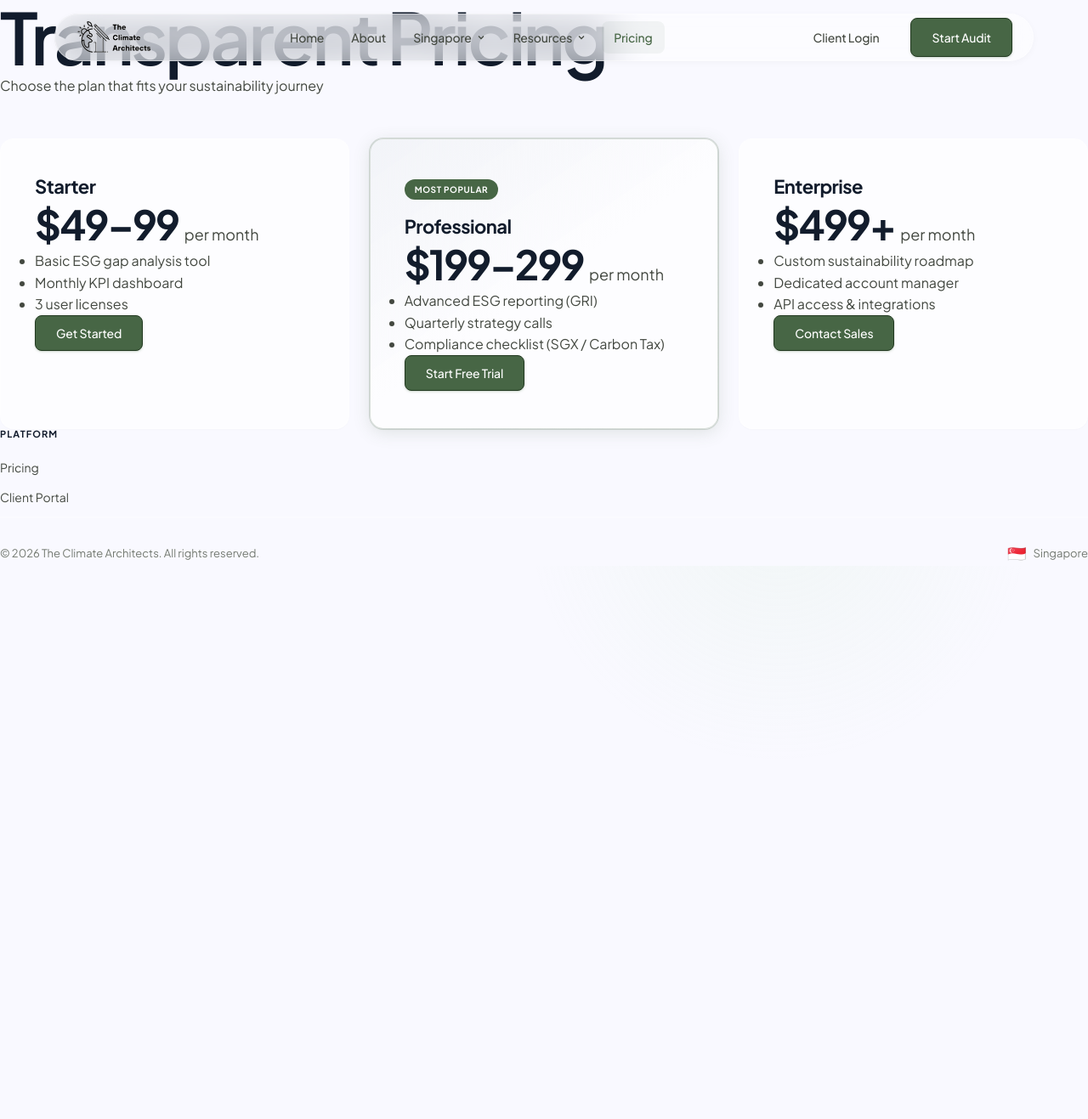
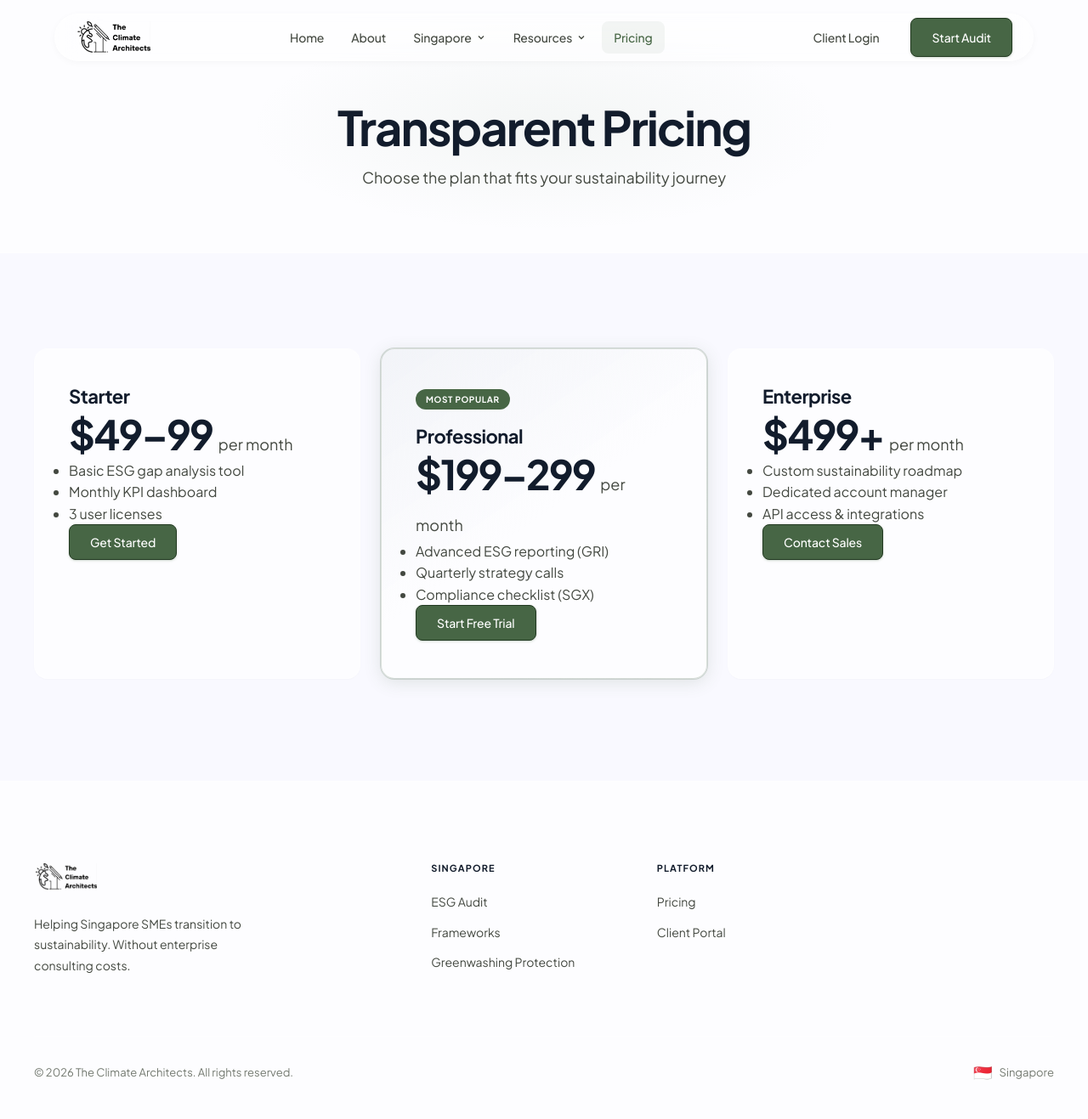
Before and after one commit to akshajchopra47-debug/singapore-project, a website: page public/pricing.html in a window 1280 px wide. Shown: the whole page at 85% size. Before the commit the page ends 800 px from the top, so only its background shows below. Drawn offline with Linux system fonts and the light colour scheme.

Commit message:
Update pricing.html

```diff
--- a/public/pricing.html
+++ b/public/pricing.html
@@ -30,7 +30,6 @@
                 </div>
             </li>
 
-
             <li>
                 <button class="nav-parent">Resources <svg width="12" height="12" viewBox="0 0 24 24" fill="none" stroke="currentColor" stroke-width="2.5"><polyline points="6 9 12 15 18 9"/></svg></button>
                 <div class="nav-dropdown">
@@ -62,11 +61,11 @@
     </div>
 </nav>
 
-<main class="pricing-main">
-  <div class="pricing-header">
+<div class="page-header">
     <h1>Transparent Pricing</h1>
     <p>Choose the plan that fits your sustainability journey</p>
-  </div>
+</div>
+<main class="container" style="padding-top:64px;padding-bottom:120px;">
   <div class="pricing-grid">
 
     <div class="pricing-card">
@@ -87,7 +86,7 @@
       <ul>
         <li>Advanced ESG reporting (GRI)</li>
         <li>Quarterly strategy calls</li>
-        <li>Compliance checklist (SGX / Carbon Tax)</li>
+        <li>Compliance checklist (SGX)</li>
       </ul>
       <button class="btn btn-primary" onclick="openModal('bookCall')">Start Free Trial</button>
     </div>
@@ -106,6 +105,20 @@
   </div>
 </main>
 
+<footer>
+    <div class="footer-content">
+        <div>
+            <a href="index.html" class="footer-logo"><img src="logo.png?v=4.2" alt="The Climate Architects"></a>
+            <p class="footer-tagline">Helping Singapore SMEs transition to sustainability. Without enterprise consulting costs.</p>
+        </div>
+        <div class="footer-section">
+            <h3>Singapore</h3>
+            <ul class="footer-links">
+                <li><a href="audit.html">ESG Audit</a></li>
+                <li><a href="frameworks.html">Frameworks</a></li>
+                <li><a href="protection.html">Greenwashing Protection</a></li>
+            </ul>
+        </div>
         <div class="footer-section">
             <h3>Platform</h3>
             <ul class="footer-links">
@@ -117,7 +130,8 @@
     <div class="footer-bottom">
         <span>&copy; 2026 The Climate Architects. All rights reserved.</span>
         <span style="display:flex;gap:24px;align-items:center;">
-            <span style="display:flex;align-items:center;gap:8px;"><span style="font-size:18px;">🇸🇬</span> Singapore</span>        </span>
+            <span style="display:flex;align-items:center;gap:8px;"><span style="font-size:18px;">🇸🇬</span> Singapore</span>
+        </span>
     </div>
 </footer>
 <script src="js/main.js?v=3.1"></script>
@@ -144,7 +158,6 @@
     Greenwashing Protection
     <span class="dd-chip sg">SG</span>
   </a>
-
 
   <div class="mob-divider"></div>
 
@@ -226,7 +239,9 @@
         <label for="mc-topic">What would you like to discuss?</label>
         <select id="mc-topic" name="topic">
           <option value="">Select a topic</option>
+          <option value="scope3">Scope 3 Carbon Compliance</option>
           <option value="esg-audit">ESG Readiness Audit</option>
+          <option value="carbon-tax">Carbon Tax & Energy Compliance</option>
           <option value="greenwashing">Greenwashing Protection</option>
           <option value="general">General Enquiry</option>
         </select>
```
